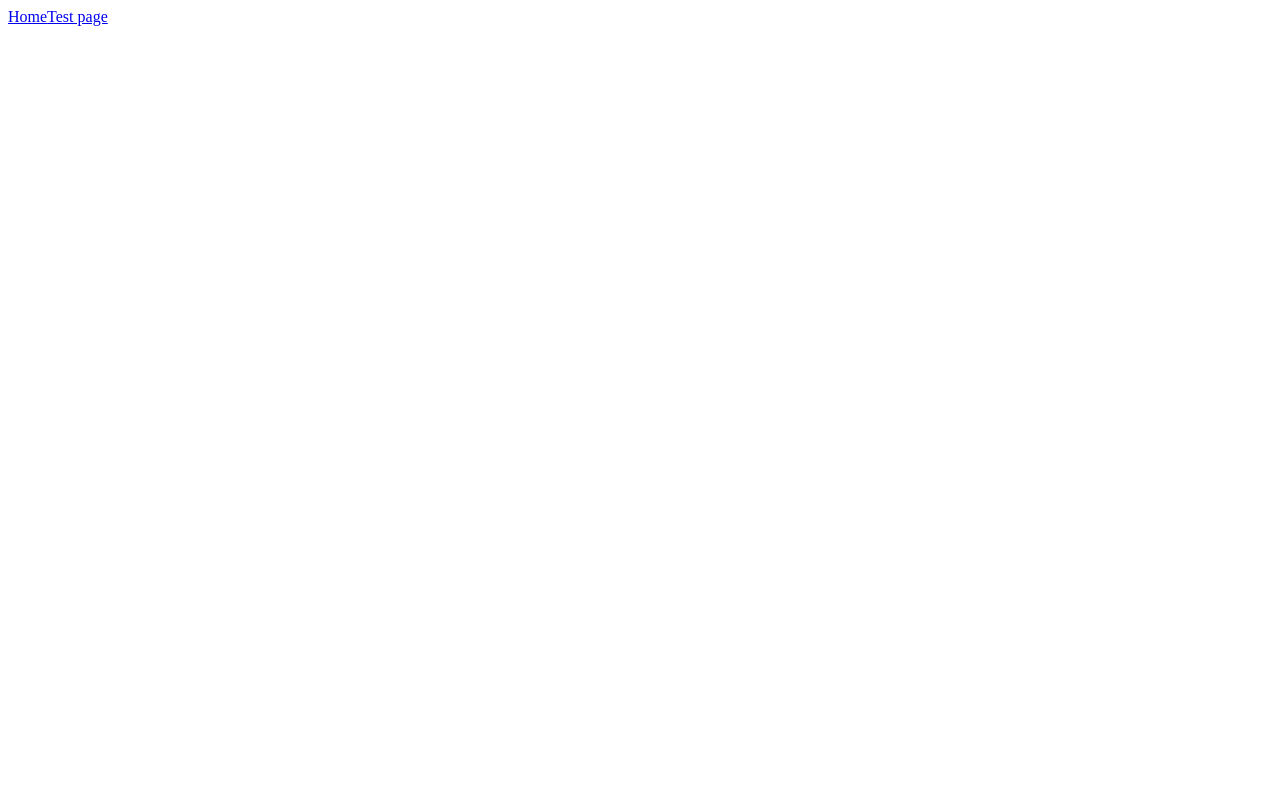
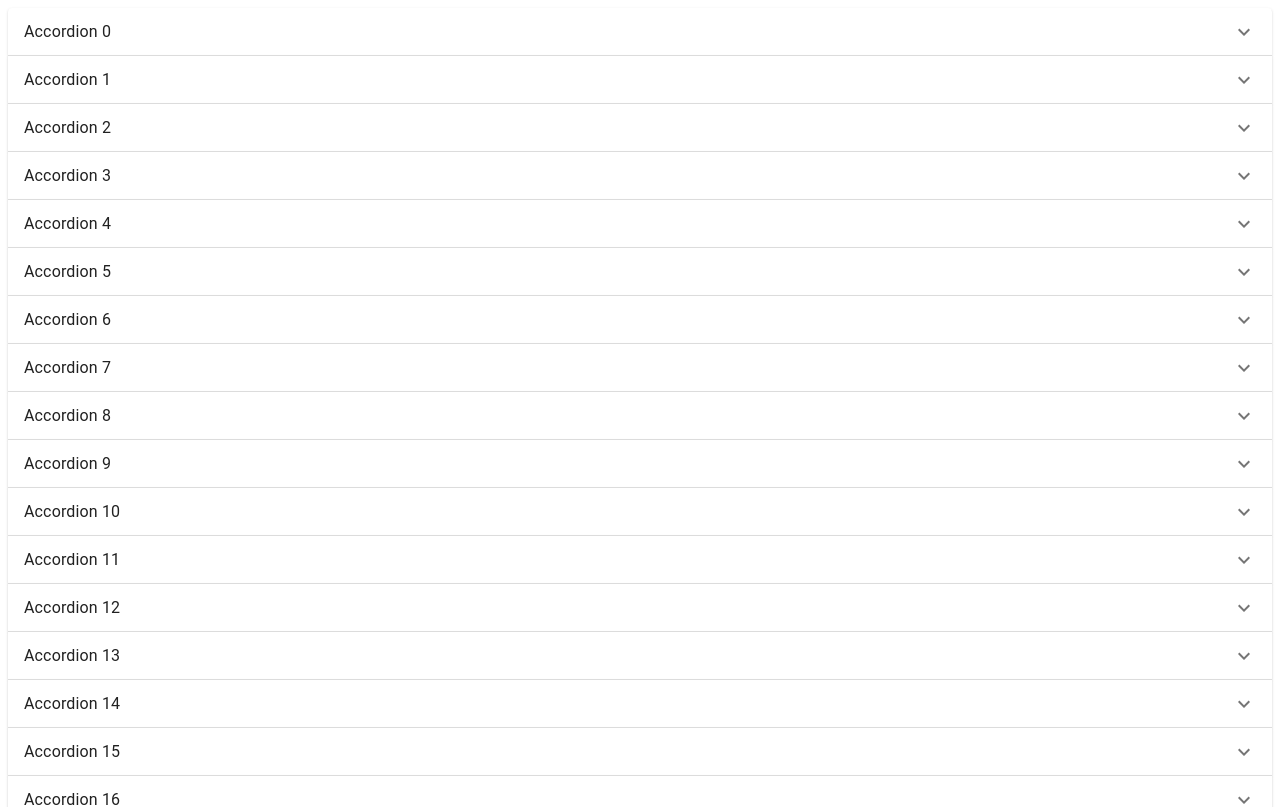
Before and after one commit to AndriyMelnykIt/-heat-sheet, a React (Vite) app: page / in a window 1280 px wide. Shown: the top 807 px of the page. Built offline with nearby package versions, Linux system fonts and the light colour scheme.

Commit message:
added routes and pages

```diff
--- a/package.json
+++ b/package.json
@@ -10,6 +10,10 @@
     "preview": "vite preview"
   },
   "dependencies": {
+    "@emotion/react": "^11.10.6",
+    "@emotion/styled": "^11.10.6",
+    "@mui/icons-material": "^5.11.16",
+    "@mui/material": "^5.12.1",
     "react": "^18.2.0",
     "react-dom": "^18.2.0",
     "react-router-dom": "^6.10.0"
--- a/src/App.tsx
+++ b/src/App.tsx
@@ -1,12 +1,15 @@
 import React from 'react';
-import { Link } from 'react-router-dom';
+import AppRoutes from './routes/AppRoutes';
 
 const App = () => {
+
   return (
-    <div>
-      <Link to={'/'}>Home</Link>
-      <Link to={'/test'}>Test page</Link>
-    </div>
+    <>
+    <main>
+      <AppRoutes />
+    </main>
+    {/* <Footer /> */}
+  </>
   );
 };
 
--- /dev/null
+++ b/src/components/Header.tsx
@@ -0,0 +1,10 @@
+import { Button } from '@mui/material';
+import { useNavigate } from 'react-router-dom';
+
+const Header = () => {
+  const navigate = useNavigate();
+
+  return <Button onClick={() => navigate('/')}>Home</Button>;
+};
+
+export default Header;
--- /dev/null
+++ b/src/components/Module.tsx
@@ -0,0 +1,33 @@
+import React, { FC } from 'react';
+import Accordion from '@mui/material/Accordion';
+import AccordionSummary from '@mui/material/AccordionSummary';
+import AccordionDetails from '@mui/material/AccordionDetails';
+import Typography from '@mui/material/Typography';
+import ExpandMoreIcon from '@mui/icons-material/ExpandMore';
+import { Link } from 'react-router-dom';
+
+interface Props {
+  number: number;
+  id: number;
+}
+
+const Module: FC<Props> = ({ number, id }) => {
+  return (
+    <Accordion>
+      <AccordionSummary
+        expandIcon={<ExpandMoreIcon />}
+        aria-controls="panel1a-content"
+        id="panel1a-header"
+      >
+        <Typography>Accordion {number}</Typography>
+      </AccordionSummary>
+      <AccordionDetails>
+        {/* TODO: Add list of questions */}
+        <Typography>list of questions</Typography>
+        <Link to={`/question/${id}`}>question</Link>
+      </AccordionDetails>
+    </Accordion>
+  );
+};
+
+export default Module;
--- a/src/components/Test.tsx
+++ /dev/null
@@ -1,7 +0,0 @@
-import React from 'react';
-
-const Test = () => {
-  return <div>Test</div>;
-};
-
-export default Test;
--- a/src/main.tsx
+++ b/src/main.tsx
@@ -1,13 +1,17 @@
-import React from 'react';
-import ReactDOM from 'react-dom/client';
-import { RouterProvider } from 'react-router-dom';
+import React from 'react'
+import ReactDOM from 'react-dom/client'
+import { BrowserRouter, RouterProvider } from "react-router-dom";
 
-import router from './routes/routes';
+import router from './routes/AppRoutes';
 
-import './index.css';
+import './index.css'
+import App from './App';
+
 
 ReactDOM.createRoot(document.getElementById('root') as HTMLElement).render(
   <React.StrictMode>
-    <RouterProvider router={router} />
+    <BrowserRouter>
+      <App />
+    </BrowserRouter>
   </React.StrictMode>,
-);
+)
--- /dev/null
+++ b/src/pages/HomePage.tsx
@@ -0,0 +1,22 @@
+import React from 'react';
+import Module from '../components/Module';
+
+const HomePage = () => {
+  const genData = () => {
+    let acc = [];
+    for (let i = 0; i < 20; i++) {
+      acc.push(<Module number={i} id={i} />);
+    }
+    return acc;
+  };
+
+  return (
+    <div>
+      {genData().map((item) => (
+        <>{item}</>
+      ))}
+    </div>
+  );
+};
+
+export default HomePage;
--- /dev/null
+++ b/src/pages/QuestionPage.tsx
@@ -0,0 +1,15 @@
+import React, { FC } from 'react';
+import { useParams } from 'react-router';
+
+import Header from '../components/Header';
+
+const QuestionPage: FC = () => {
+  const param = useParams();
+
+  return <>
+    <Header />
+    <div>number: {param.id}</div>
+  </>
+};
+
+export default QuestionPage;
--- /dev/null
+++ b/src/routes/AppRoutes.tsx
@@ -0,0 +1,15 @@
+import { Route, Routes } from 'react-router-dom';
+
+import QuestionPage from '../pages/QuestionPage';
+import HomePage from '../pages/HomePage';
+
+const AppRoutes = () => {
+  return (
+    <Routes>
+      <Route path='/' element={<HomePage />}/>
+      <Route path='/question/:id' element={<QuestionPage />}/>
+    </Routes>
+  )
+}
+
+export default AppRoutes;
```
Also changed, not shown: src/routes/routes.tsx (deleted, +0 -17 lines), 1 other file (tests, documents, lock files or other folders).
